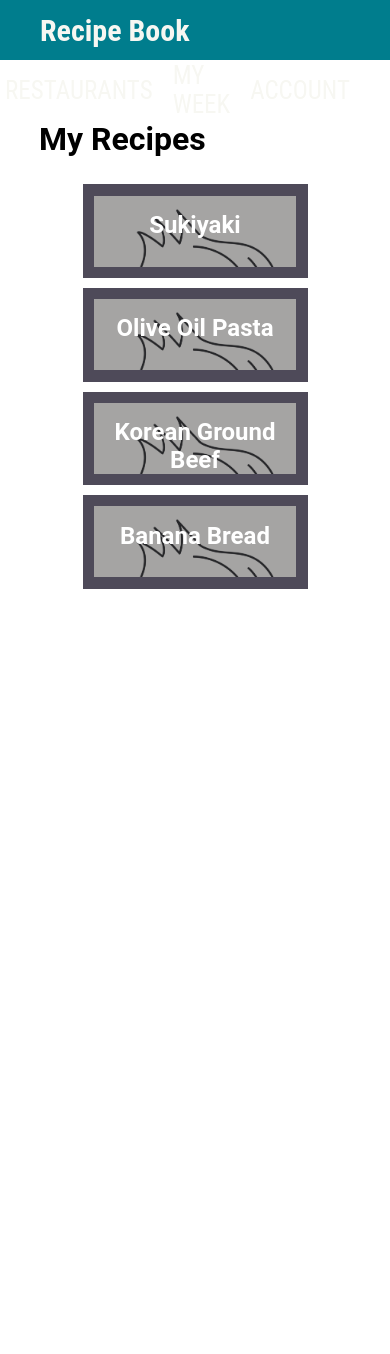
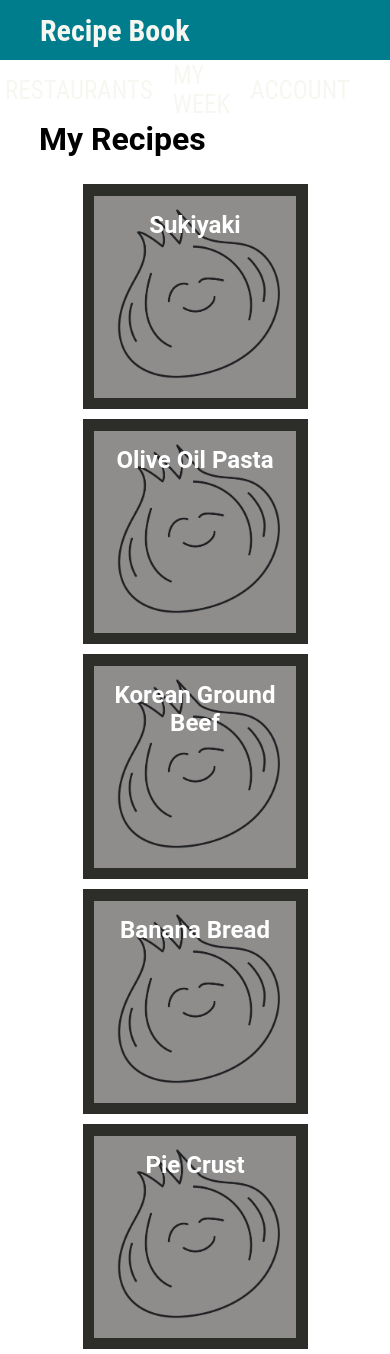
Before and after one commit to anniehirata/Recipe-Website, a React (Create React App) app in the folder recipe-app/: page /recipes in a window 390 px wide. Before the commit the page ends 844 px from the top, so only its background shows below. Built offline with nearby package versions, Linux system fonts and the light colour scheme.

Commit message:
Changed color and made recipe cards more responsive to page resizing

```diff
--- a/recipe-app/src/components/Recipes.css
+++ b/recipe-app/src/components/Recipes.css
@@ -14,9 +14,9 @@
 {
     position: relative;
     width: 30%;
-    padding-top: 30%;
+    padding-top: max(30%, 225px);
     min-width: 225px;
-    background-color: #4E4A59;
+    background-color: #2D2D2A;
     text-align: center;
     margin: 1.6%;
     color: black;
@@ -32,10 +32,9 @@
     width: 90%;
     background:
     linear-gradient(
-      rgba(0, 0, 0, 0.3),
-      rgba(0, 0, 0, 0.3)
-    ),
-    url(./default.jpg);
+      rgba(0, 0, 0, 0.4),
+      rgba(0, 0, 0, 0.4)
+    ), url('./default.jpg');
     background-size: cover;
     margin: 5%;
 }
--- a/recipe-app/src/components/Recipes.js
+++ b/recipe-app/src/components/Recipes.js
@@ -10,7 +10,11 @@ class RecipeCard extends React.Component
 
     render()
     {
+        var picture = null; //this.props.img
+        if(picture == null)
+            picture = "./default.jpg";
 
+        var style = {backgroundImage: "url(" + {picture} + ")"};
 
         return <div className="recipe-card">
             <div id="img-div">
@@ -25,7 +29,7 @@ export default class Recipes extends React.Component
 {
     render()
     {
-        var recipe_list = ['Sukiyaki', 'Olive Oil Pasta', 'Korean Ground Beef', 'Banana Bread']
+        var recipe_list = ['Sukiyaki', 'Olive Oil Pasta', 'Korean Ground Beef', 'Banana Bread', 'Pie Crust']
         return <div id="recipe-page">
                 <h1>My Recipes</h1>
                 <ul id="card-list">
```
